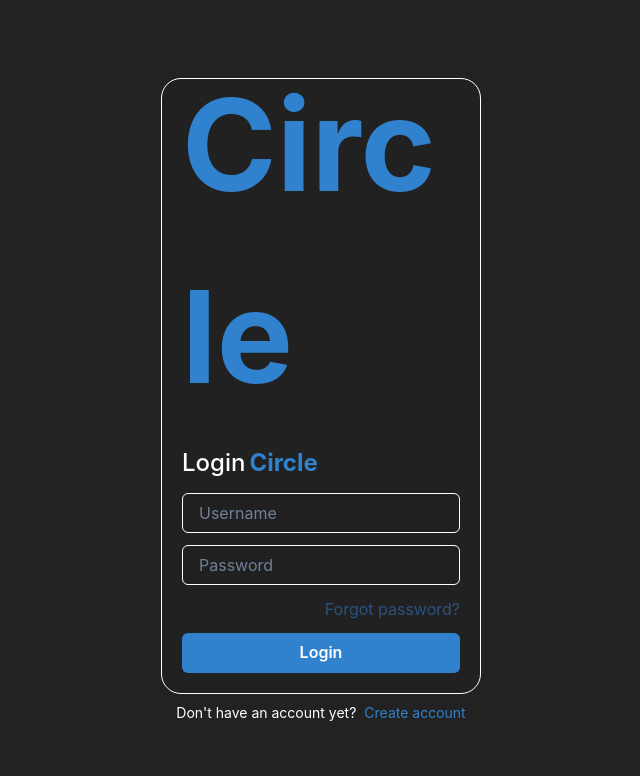
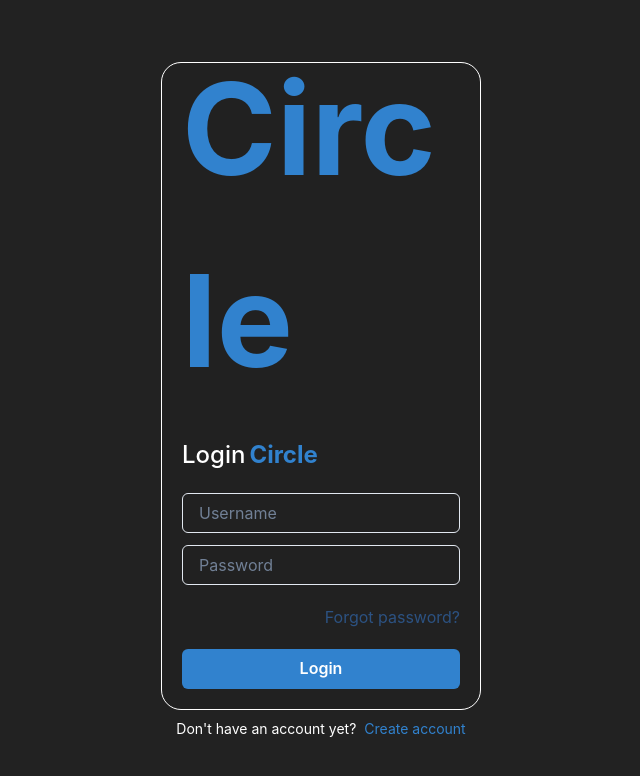
Before and after one commit to muharsadika/circle-client, a React (Vite) app: page /login in a window 1280 px wide. Shown: the top 776 px of the page, without its empty margins (319-959 px from the left). Built offline with nearby package versions, Linux system fonts and the light colour scheme; no server answers.

Commit message:
refactor: restyle login page

```diff
--- a/src/features/components/FormLoginFeature.tsx
+++ b/src/features/components/FormLoginFeature.tsx
@@ -11,7 +11,7 @@ export default function FormLoginFeature() {
       isRequired
       display={'flex'}
       flexDirection={'column'}
-      gap={3}
+      gap={5}
       width={'25%'}
       bg={'blackAlpha.50'}
       color={'white'}
@@ -45,6 +45,7 @@ export default function FormLoginFeature() {
         </Text>
       </Text>
 
+      <Box display={'flex'} flexDirection={'column'} gap={3}>
         <Input placeholder="Username" name="username" onChange={handleChange} />
 
         <Input
@@ -59,6 +60,7 @@ export default function FormLoginFeature() {
             }
           }}
         />
+      </Box>
 
       <Box display="flex" justifyContent={'flex-end'}>
         <Text color="blue.700" cursor={'pointer'} _hover={{ color: 'blue.500' }}>
```
Lines whose indentation alone changed are shown as unchanged.
